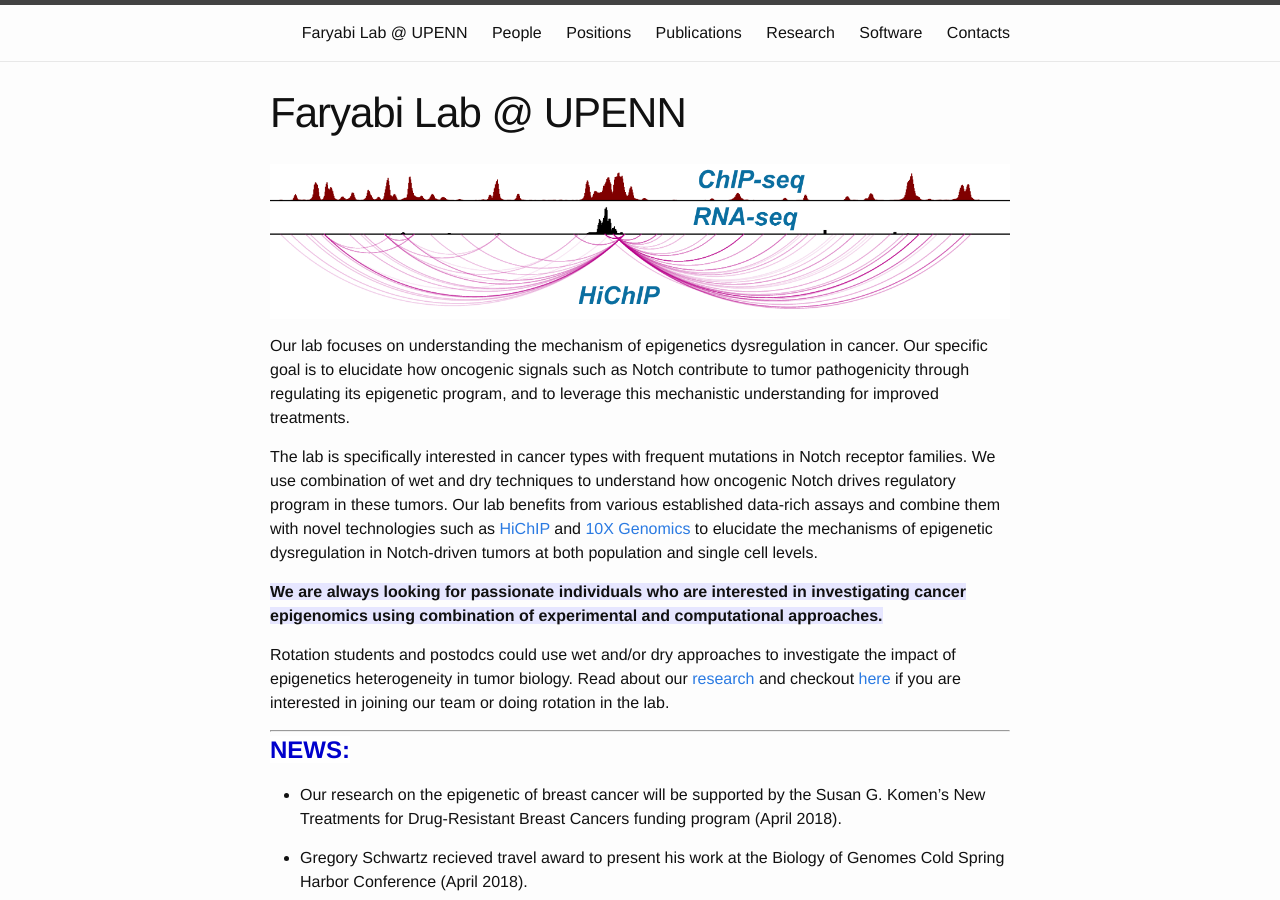
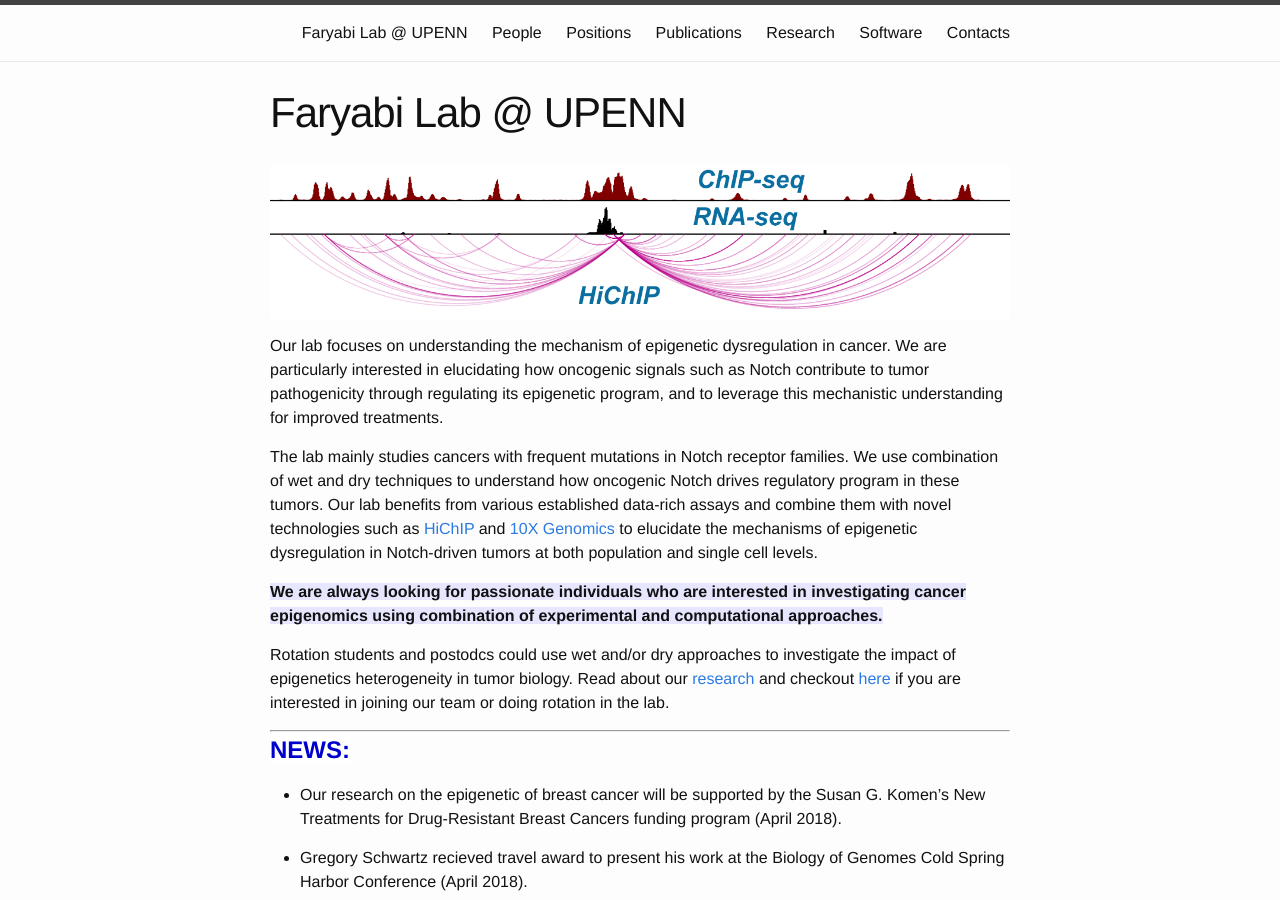
Before and after one commit to faryabib/faryabib.github.io, a Jekyll site: the page built from index.md, in a window 1280 px wide and 900 px high. Built offline with Jekyll 4.4.1, drawn with Linux system fonts in a browser that asks for light colours.

Commit message:
Update index.md

```diff
--- a/index.md
+++ b/index.md
@@ -6,9 +6,9 @@ permalink: /index.html
 
 ![enhancer in cancer](assets/Faryabi_HiChIP.png){:height="200%" width="200%"}
 
-Our lab focuses on understanding the mechanism of epigenetics dysregulation in cancer. Our specific goal is to elucidate how oncogenic signals such as Notch contribute to tumor pathogenicity through regulating its epigenetic program, and to leverage this mechanistic understanding for improved treatments.
+Our lab focuses on understanding the mechanism of epigenetic dysregulation in cancer. We are particularly interested in elucidating how oncogenic signals such as Notch contribute to tumor pathogenicity through regulating its epigenetic program, and to leverage this mechanistic understanding for improved treatments.
 
-The lab is specifically interested in cancer types with frequent mutations in Notch receptor families. We use combination of wet and dry techniques to understand how oncogenic Notch drives regulatory program in these tumors. Our lab benefits from various established data-rich assays and combine them with novel technologies such as [HiChIP](https://www.nature.com/nmeth/journal/v13/n11/full/nmeth.3999.html) and [10X Genomics](https://www.10xgenomics.com/single-cell/) to elucidate the mechanisms of epigenetic dysregulation in Notch-driven tumors at both population and single cell levels.
+The lab mainly studies cancers with frequent mutations in Notch receptor families. We use combination of wet and dry techniques to understand how oncogenic Notch drives regulatory program in these tumors. Our lab benefits from various established data-rich assays and combine them with novel technologies such as [HiChIP](https://www.nature.com/nmeth/journal/v13/n11/full/nmeth.3999.html) and [10X Genomics](https://www.10xgenomics.com/single-cell/) to elucidate the mechanisms of epigenetic dysregulation in Notch-driven tumors at both population and single cell levels.
 
 <strong><span style="background-color:rgb(230, 230, 255)">We are always looking for passionate individuals who are interested in investigating cancer epigenomics using combination of experimental and computational approaches.</span><strong>
 
```
